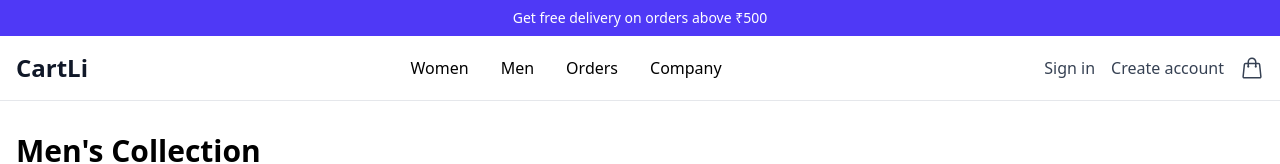
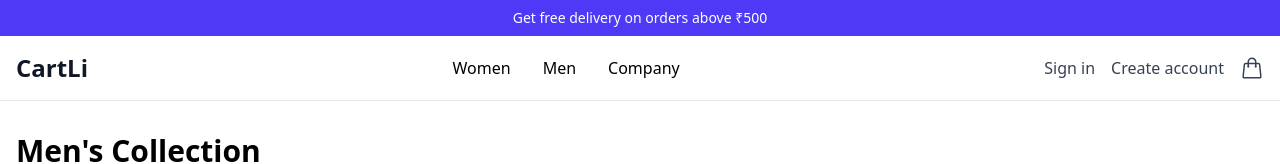
Before and after one commit to ShailiBoddula/cartli-ecommerce-platform, a React (Vite) app: page /men in a window 1280 px wide. Shown: the top 164 px of the page. Built offline with nearby package versions, Linux system fonts and the light colour scheme; no server answers.

Commit message:
hide: remove Orders tab from navigation (showing zero orders)

```diff
--- a/src/customer/components/DesktopNav.jsx
+++ b/src/customer/components/DesktopNav.jsx
@@ -53,7 +53,6 @@ const DesktopNav = ({ isAuthModalOpen, setIsAuthModalOpen, authTab, setAuthTab }
         <div className="hidden md:flex space-x-8">
           <button onClick={() => handleNavigate('/women')} className="text-black hover:text-gray-900">Women</button>
           <button onClick={() => handleNavigate('/men')} className="text-black hover:text-gray-900">Men</button>
-          <button onClick={() => handleNavigate('/orders')} className="text-black hover:text-gray-900">Orders</button>
           <button onClick={() => handleNavigate('/company')} className="text-black hover:text-gray-900">Company</button>
           {isAdmin && <button onClick={() => handleNavigate('/admin')} className="text-black hover:text-gray-900">Admin Dashboard</button>}
         </div>
--- a/src/customer/components/MobileNav.jsx
+++ b/src/customer/components/MobileNav.jsx
@@ -22,12 +22,11 @@ const MobileNav = ({ isAuthModalOpen, setIsAuthModalOpen, authTab, setAuthTab })
         </button>
       </div>
       {isOpen && (
-        <div className="bg-white border-b border-gray-200">
-          <div className="flex flex-col space-y-4 px-4 py-4">
-            <Link to="/women" className="text-black hover:text-gray-900" onClick={() => setIsOpen(false)}>Women</Link>
-            <Link to="/men" className="text-black hover:text-gray-900" onClick={() => setIsOpen(false)}>Men</Link>
-            <Link to="/orders" className="text-black hover:text-gray-900" onClick={() => setIsOpen(false)}>Orders</Link>
-            <Link to="/company" className="text-black hover:text-gray-900" onClick={() => setIsOpen(false)}>Company</Link>
+<div className="bg-white border-b border-gray-200">
+           <div className="flex flex-col space-y-4 px-4 py-4">
+             <Link to="/women" className="text-black hover:text-gray-900" onClick={() => setIsOpen(false)}>Women</Link>
+             <Link to="/men" className="text-black hover:text-gray-900" onClick={() => setIsOpen(false)}>Men</Link>
+             <Link to="/company" className="text-black hover:text-gray-900" onClick={() => setIsOpen(false)}>Company</Link>
             {isAdmin && <Link to="/admin" className="text-black hover:text-gray-900" onClick={() => setIsOpen(false)}>Admin Dashboard</Link>}
             {user ? (
               <div className="relative">
```
